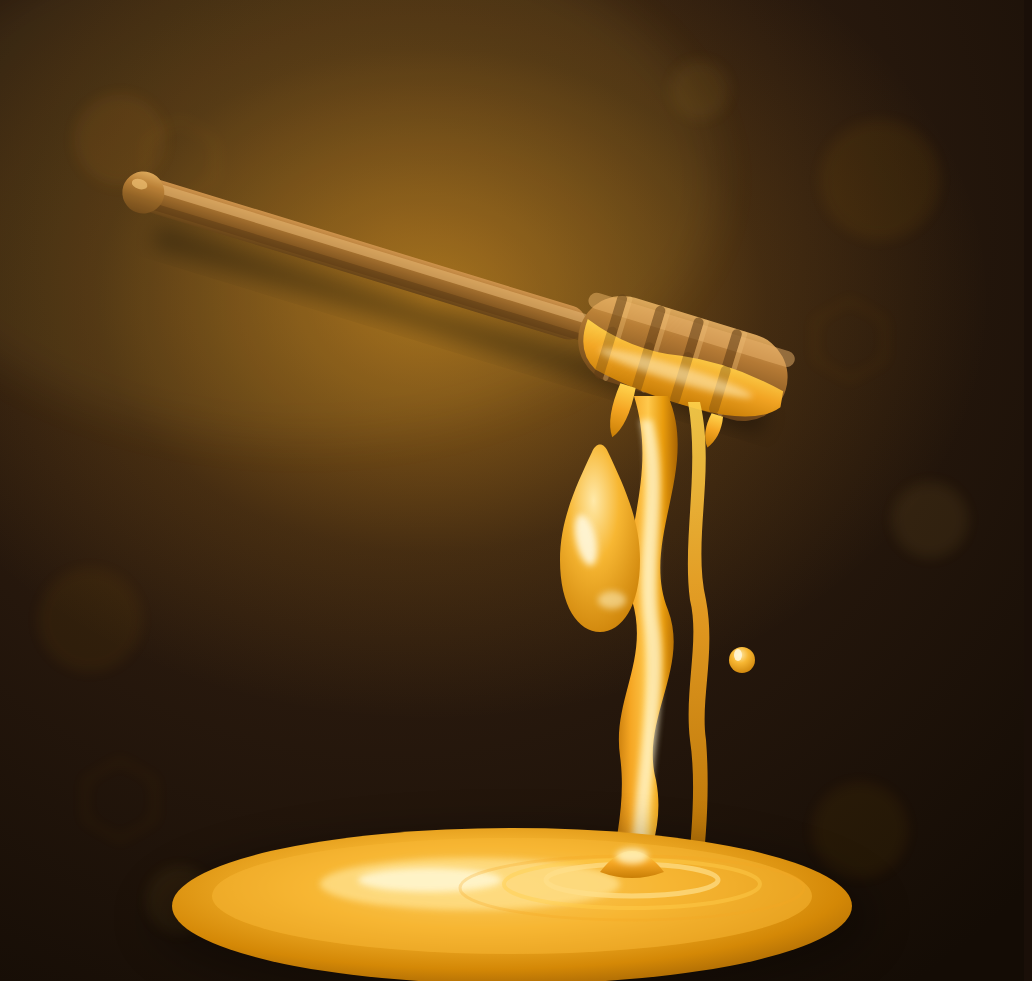
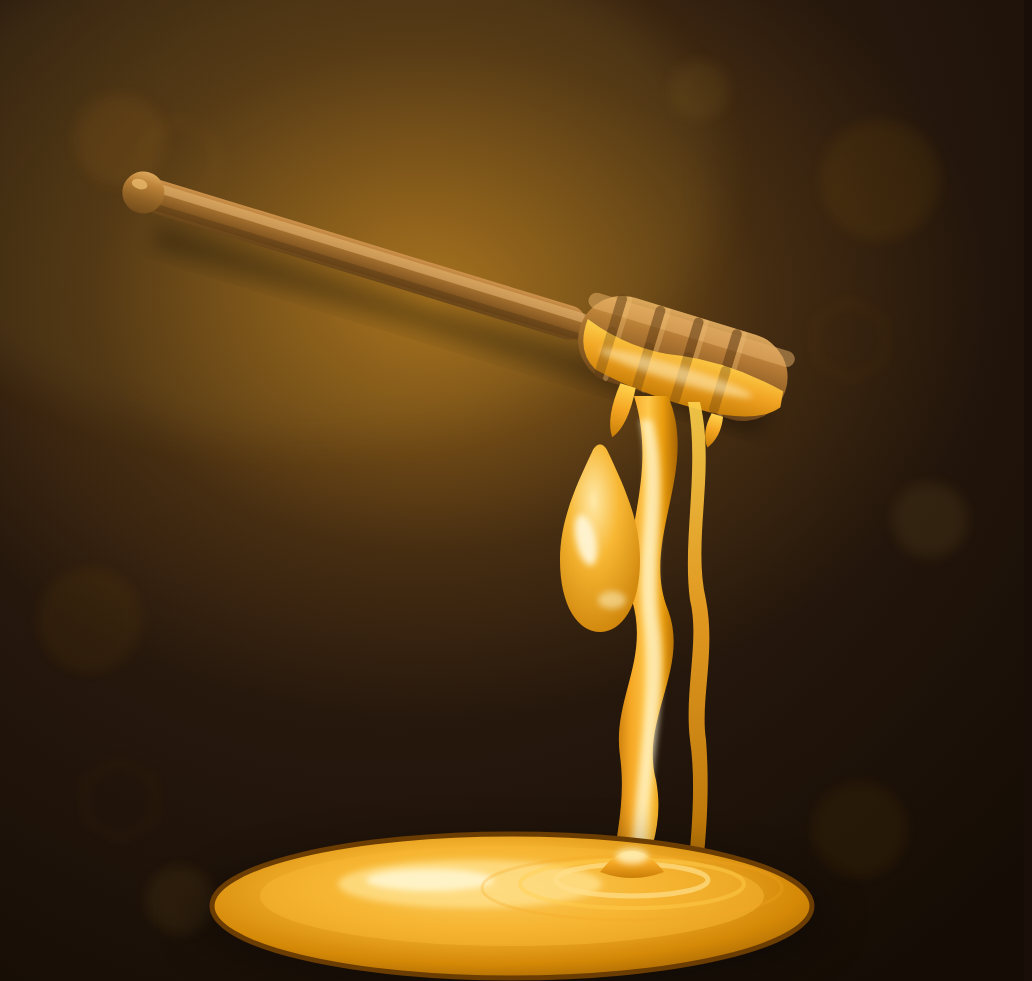
Before and after one commit to ShinoNC/the-picture-that-tastes-of-one-20261122-2047-entry, a website: page scene.html in a window 1280 px wide. Shown: the top 981 px of the page, without its empty margins (0-1032 px from the left). Drawn offline with Linux system fonts and the light colour scheme.

Commit message:
Fix: remove stray satellite droplet; narrow pool and deepen rim

```diff
--- a/scene.html
+++ b/scene.html
@@ -162,22 +162,16 @@
              transform="rotate(-12 586 540)"/>
     <ellipse cx="612" cy="600" rx="14" ry="9" fill="#fff3c4" opacity="0.55" filter="url(#tiny)"/>
   </g>
-  <!-- small satellite droplet -->
-  <g>
-    <circle cx="742" cy="660" r="13" fill="url(#drip)"/>
-    <ellipse cx="738" cy="655" rx="4" ry="6" fill="#fff8dc" opacity="0.85"/>
-  </g>
-
   <!-- ===== honey pool at the bottom ===== -->
-  <ellipse cx="512" cy="918" rx="360" ry="86" fill="#000000" opacity="0.30" filter="url(#soft2)"/>
-  <ellipse cx="512" cy="906" rx="340" ry="78" fill="url(#pool)"/>
-  <ellipse cx="512" cy="896" rx="300" ry="58" fill="#f7b733" opacity="0.55"/>
-  <ellipse cx="470" cy="884" rx="150" ry="26" fill="#ffe08a" opacity="0.8" filter="url(#tiny)"/>
-  <ellipse cx="430" cy="880" rx="72" ry="12" fill="#fff6cf" opacity="0.9" filter="url(#tiny)"/>
+  <ellipse cx="512" cy="918" rx="318" ry="80" fill="#000000" opacity="0.30" filter="url(#soft2)"/>
+  <ellipse cx="512" cy="906" rx="300" ry="72" fill="url(#pool)" stroke="#6b3d02" stroke-width="5"/>
+  <ellipse cx="512" cy="896" rx="252" ry="50" fill="#f7b733" opacity="0.55"/>
+  <ellipse cx="470" cy="884" rx="132" ry="24" fill="#ffe08a" opacity="0.8" filter="url(#tiny)"/>
+  <ellipse cx="430" cy="880" rx="64" ry="11" fill="#fff6cf" opacity="0.9" filter="url(#tiny)"/>
   <!-- ripple rings where the ribbon lands -->
-  <ellipse cx="632" cy="880" rx="86" ry="16" fill="none" stroke="#ffe08a" stroke-width="5" opacity="0.7"/>
-  <ellipse cx="632" cy="884" rx="128" ry="24" fill="none" stroke="#ffcf4d" stroke-width="4" opacity="0.45"/>
-  <ellipse cx="632" cy="888" rx="172" ry="32" fill="none" stroke="#f5a623" stroke-width="3" opacity="0.28"/>
+  <ellipse cx="632" cy="880" rx="76" ry="16" fill="none" stroke="#ffe08a" stroke-width="5" opacity="0.7"/>
+  <ellipse cx="632" cy="884" rx="112" ry="24" fill="none" stroke="#ffcf4d" stroke-width="4" opacity="0.45"/>
+  <ellipse cx="632" cy="888" rx="150" ry="32" fill="none" stroke="#f5a623" stroke-width="3" opacity="0.28"/>
   <!-- ribbon meets pool: small mound -->
   <path d="M 600 872 Q 632 830 664 872 Q 632 884 600 872 Z" fill="url(#honeyVert)"/>
   <ellipse cx="632" cy="856" rx="16" ry="8" fill="#fff3c4" opacity="0.8" filter="url(#tiny)"/>
```
Also changed, not shown: entry.png.
